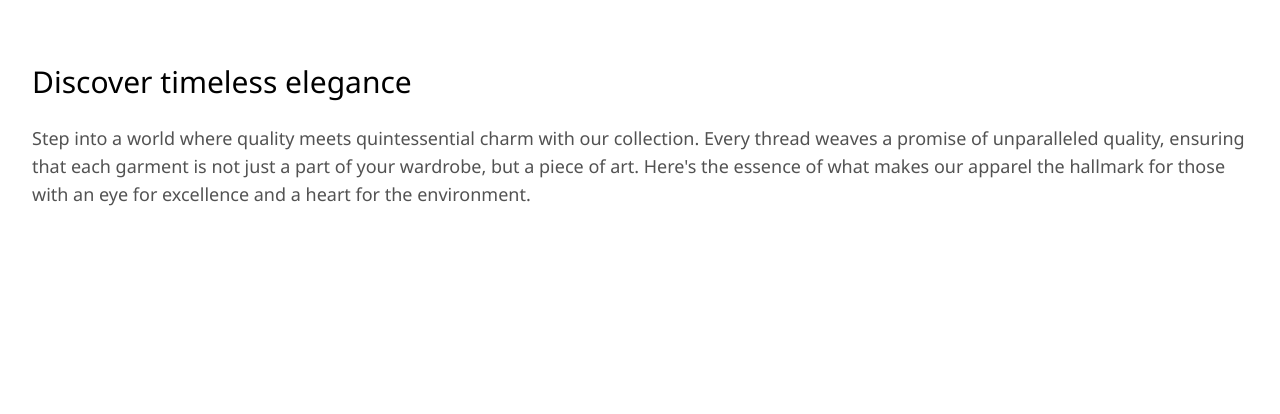
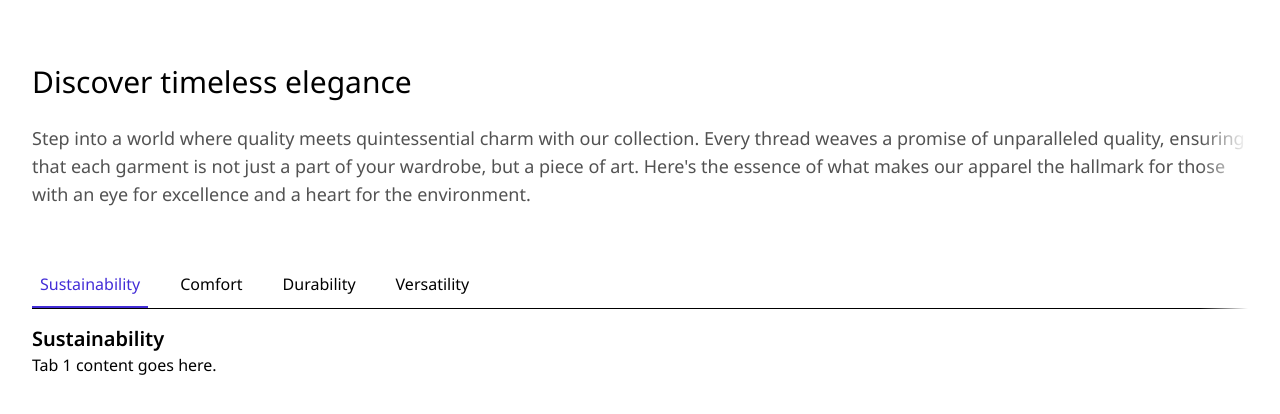
Before and after one commit to AbuBakr-S/product-specifications-section, a React (Vite) app: page / in a window 1280 px wide. Shown: the top 414 px of the page. Built offline with nearby package versions, Linux system fonts and the light colour scheme.

Commit message:
feat: add tabbed nav bar

```diff
--- a/src/App.tsx
+++ b/src/App.tsx
@@ -1,7 +1,7 @@
 function App() {
 
   return (
-    <main className="p-4">
+    <main className="p-4 min-w-[375px]">
       <section className="mt-12 mx-4">
         <header>
           <h1 className="text-3xl">Discover timeless elegance</h1>
@@ -10,6 +10,83 @@ function App() {
           Step into a world where quality meets quintessential charm with our collection. Every thread weaves a promise of unparalleled quality, ensuring that each garment is not just a part of your wardrobe, but a piece of art. Here's the essence of what makes our apparel the hallmark for those with an eye for excellence and a heart for the environment.
         </p>
       </section>
+      <section className="mt-16 mx-4">
+        <nav role="tablist" aria-label="product-categories" className="flex overflow-x-scroll space-x-6 border-b">
+          <button
+            role="tab"
+            aria-selected="true"
+            aria-controls="tab-panel-1"
+            id="tab-1"
+            className="px-2 pb-3 min-w-max border-b-2 h-9 border-current text-indigo-700"
+          >
+            Sustainability
+          </button>
+          <button
+            role="tab"
+            aria-selected="false"
+            aria-controls="tab-panel-2"
+            id="tab-2"
+            className="px-2 pb-3"
+          >
+            Comfort
+          </button>
+          <button
+            role="tab"
+            aria-selected="false"
+            aria-controls="tab-panel-3"
+            id="tab-3"
+            className="px-2 pb-3"
+          >
+            Durability
+          </button>
+          <button
+            role="tab"
+            aria-selected="false"
+            aria-controls="tab-panel-4"
+            id="tab-4"
+            className="px-2 pb-3"
+          >
+            Versatility
+          </button>
+        </nav>
+        <div className="pointer-events-none absolute top-0 right-8 w-12 h-full bg-gradient-to-l from-white to-transparent" />
+        <section
+          role="tabpanel"
+          id="tab-panel-1"
+          aria-labelledby="tab-1"
+          className="mt-4"
+        >
+          <h2 className="text-xl font-semibold">Sustainability</h2>
+          <p>Tab 1 content goes here.</p>
+        </section>
+        <section
+          role="tabpanel"
+          id="tab-panel-2"
+          aria-labelledby="tab-2"
+          className="mt-4 hidden"
+        >
+          <h2 className="text-xl font-semibold">Comfort</h2>
+          <p>Tab 2 content goes here.</p>
+        </section>
+        <section
+          role="tabpanel"
+          id="tab-panel-3"
+          aria-labelledby="tab-3"
+          className="mt-4 hidden"
+        >
+          <h2 className="text-xl font-semibold">Durability</h2>
+          <p>Tab 3 content goes here.</p>
+        </section>
+        <section
+          role="tabpanel"
+          id="tab-panel-3"
+          aria-labelledby="tab-3"
+          className="mt-4 hidden"
+        >
+          <h2 className="text-xl font-semibold">Versatility</h2>
+          <p>Tab 4 content goes here.</p>
+        </section>
+      </section>
     </main>
   )
 }
```
